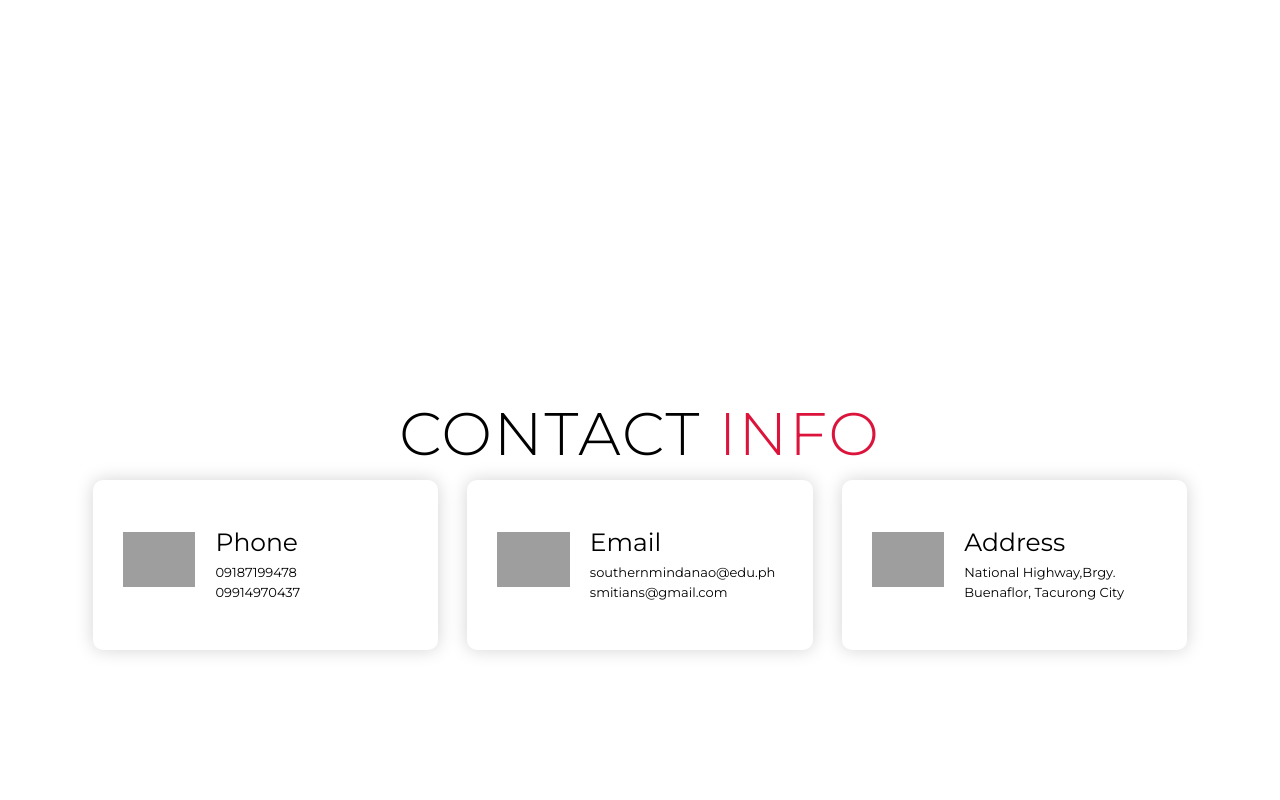
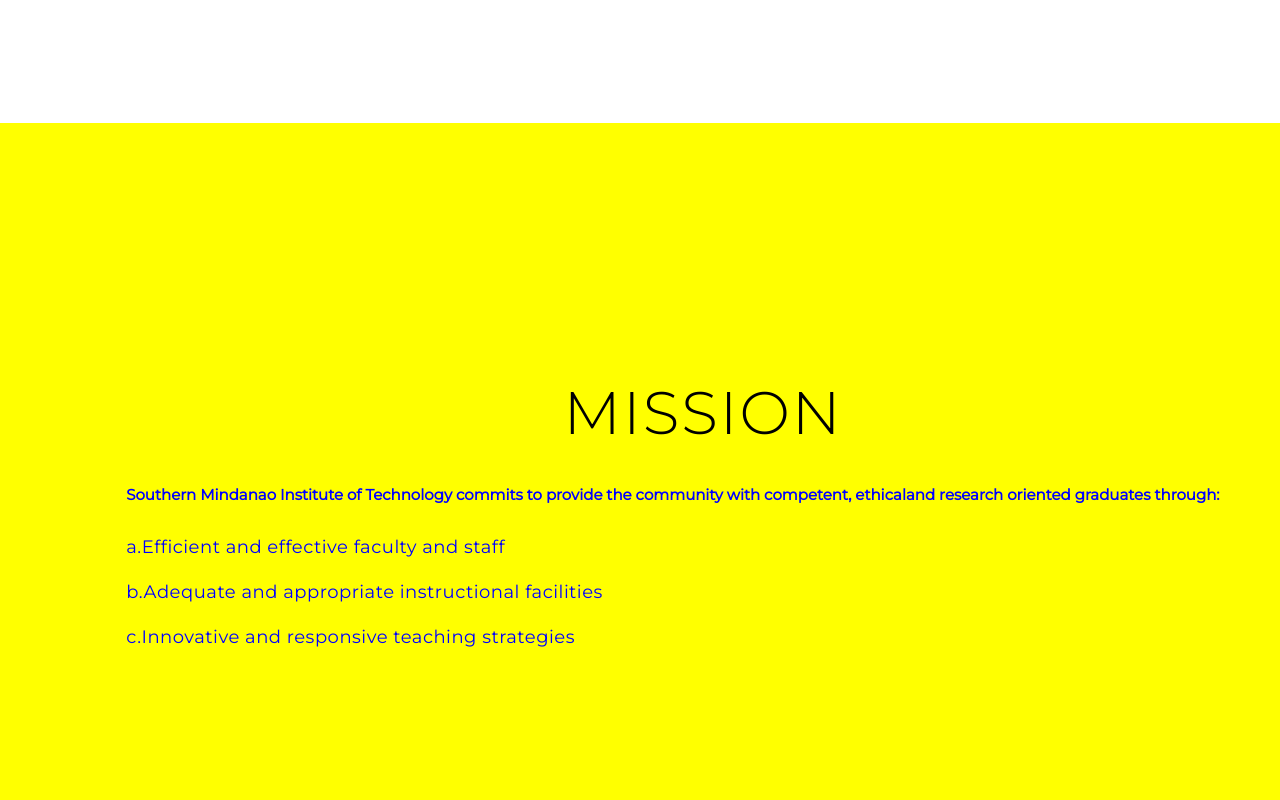
Before and after one commit to smitians/ml, a plain HTML site: page index.html in a window 1280 px wide. Shown: the part 3800-4600 px from the top of the page. Drawn offline with Linux system fonts and the light colour scheme; grey boxes are pictures that could not be loaded.

Commit message:
Update index.html

```diff
--- a/index.html
+++ b/index.html
@@ -138,38 +138,7 @@
   <!-- End About Section -->
 
   <!-- Contact Section -->
-  <section id="contact">
-    <div class="contact container">
-      <div>
-        <h1 class="section-title">Contact <span>info</span></h1>
-      </div>
-      <div class="contact-items">
-        <div class="contact-item">
-          <div class="icon"><img src="https://img.icons8.com/bubbles/100/000000/phone.png" /></div>
-          <div class="contact-info">
-            <h1>Phone</h1>
-            <h2>09187199478</h2>
-            <h2>09914970437</h2>
-          </div>
-        </div>
-        <div class="contact-item">
-          <div class="icon"><img src="https://img.icons8.com/bubbles/100/000000/new-post.png" /></div>
-          <div class="contact-info">
-            <h1>Email</h1>
-            <h2>southernmindanao@edu.ph</h2>
-            <h2>smitians@gmail.com</h2>
-          </div>
-        </div>
-        <div class="contact-item">
-          <div class="icon"><img src="https://img.icons8.com/bubbles/100/000000/map-marker.png" /></div>
-          <div class="contact-info">
-            <h1>Address</h1>
-            <h2>National Highway,Brgy. Buenaflor, Tacurong City</h2>
-          </div>
-        </div>
-      </div>
-    </div>
-  </section>
+
   <!-- End Contact Section -->
  <section id="misvis">
     <div class="misvis container">
```
